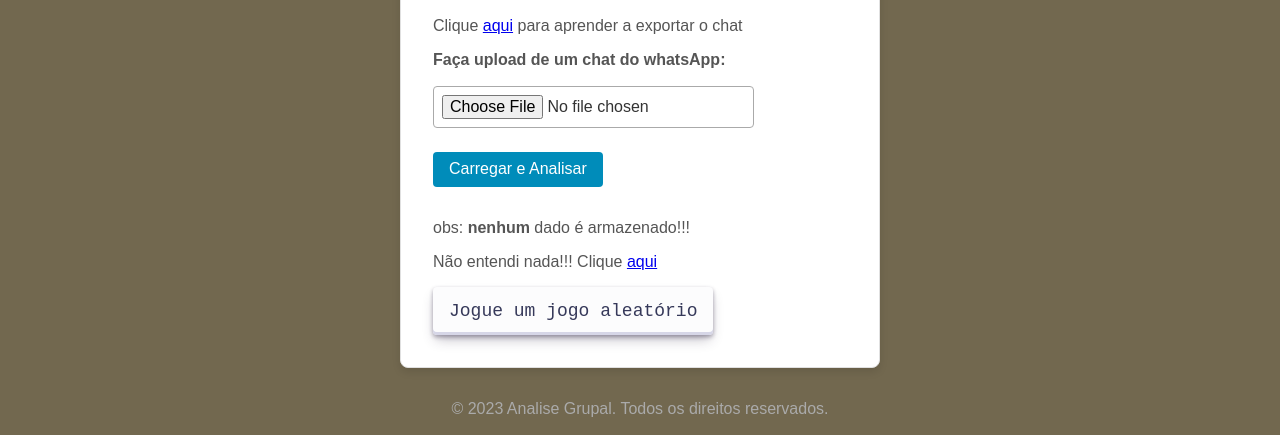
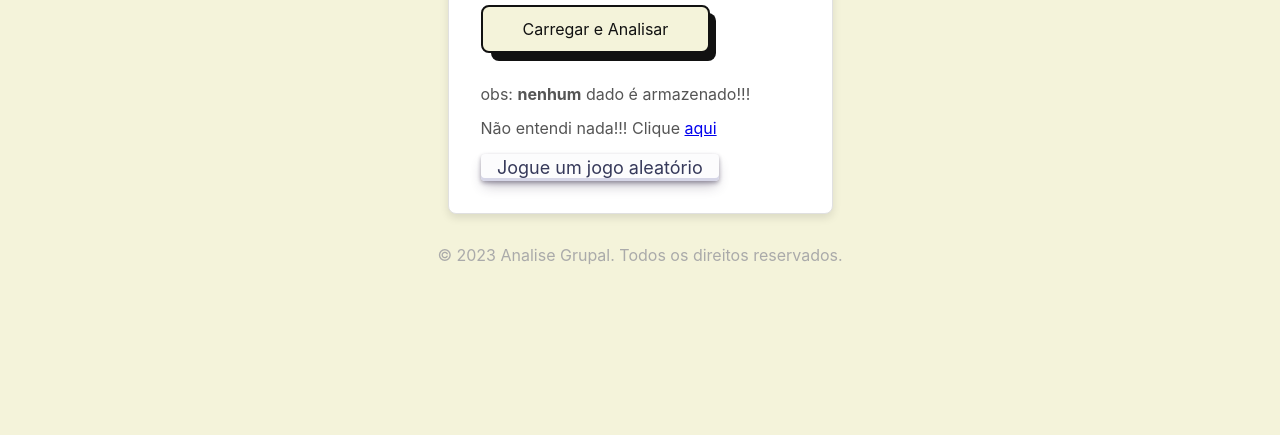
Before and after one commit to fcavalcantirj/analise-grupal-html, a website built with webpack: page index.html in a window 1280 px wide. Shown: the part 492-927 px from the top of the page. After the commit the page ends 800 px from the top, so only its background shows below. Built offline with nearby package versions, Linux system fonts and the light colour scheme.

Commit message:
re styling

```diff
--- a/css/style.css
+++ b/css/style.css
@@ -2,10 +2,10 @@
     margin: 0;
     padding: 0;
     box-sizing: border-box;
-    font-family: Arial, sans-serif;
+    font-family: Inter,sans-serif;
 }
 body {
-    background-color: #72684F;
+    background-color: #F4F3DA;
     font-family: Arial, sans-serif;
     min-height: 100vh;
     display: flex;
@@ -13,7 +13,7 @@ body {
     align-items: center;
     justify-content: center;
 
-    font-family: 'Roboto', sans-serif; /* New font */
+    font-family: Inter,sans-serif; /* New font */
     color: #333; /* Dark grey text for better readability */
 }
 
@@ -29,13 +29,18 @@ form {
     border-radius: 8px;
     box-shadow: 0 4px 8px rgba(0, 0, 0, 0.1);
     width: 100%;
-    max-width: 480px;
+    max-width: 385px;
 
     border: 1px solid #e0e0e0; /* Light border */
 }
 
 img {
     max-width: 100%; /* ensures images are responsive and don't overflow their container */
+    height: auto;
+}
+
+.logo {
+    max-width: 50%; /* ensures images are responsive and don't overflow their container */
     height: auto;
 }
 
@@ -317,7 +322,6 @@ canvas#canvas {
 }
 
 #uploadForm {
-    /* ... other styles ... */
     position: relative;
     z-index: 10;
 }
@@ -334,8 +338,8 @@ canvas#canvas {
   color: #36395A;
   cursor: pointer;
   display: inline-flex;
-  font-family: "JetBrains Mono",monospace;
-  height: 48px;
+  font-family: Inter,sans-serif;
+  height: 27px;
   justify-content: center;
   line-height: 1;
   list-style: none;
@@ -411,3 +415,62 @@ canvas#canvas {
   height: var(--block-size);
   overflow: hidden;
 }
+
+/* CSS */
+.button-56 {
+  align-items: center;
+  background-color: #f4f3da;
+  border: 2px solid #111;
+  border-radius: 8px;
+  box-sizing: border-box;
+  color: #111;
+  cursor: pointer;
+  display: flex;
+  font-family: Inter,sans-serif;
+  font-size: 16px;
+  height: 48px;
+  justify-content: center;
+  line-height: 24px;
+  max-width: 100%;
+  padding: 0 25px;
+  position: relative;
+  text-align: center;
+  text-decoration: none;
+  user-select: none;
+  -webkit-user-select: none;
+  touch-action: manipulation;
+}
+
+.button-56:after {
+  background-color: #111;
+  border-radius: 8px;
+  content: "";
+  display: block;
+  height: 48px;
+  left: 0;
+  width: 100%;
+  position: absolute;
+  top: -2px;
+  transform: translate(8px, 8px);
+  transition: transform .2s ease-out;
+  z-index: -1;
+}
+
+.button-56:hover:after {
+  transform: translate(0, 0);
+}
+
+.button-56:active {
+  background-color: #f8edeb;
+  outline: 0;
+}
+
+.button-56:hover {
+  outline: 0;
+}
+
+@media (min-width: 768px) {
+  .button-56 {
+    padding: 0 40px;
+  }
+}
--- a/index.html
+++ b/index.html
@@ -49,13 +49,14 @@
 <body>
 
   <!-- <h1>Análise Grupal BETA</h1> -->
-  <img src="img/analise_grupal_logo.png">
+  <img class="logo" src="img/analise_grupal_logo.png">
 
   <form id="uploadForm" enctype="multipart/form-data" onsubmit="return showModal('form');">
       <span>Clique <a href="https://tecnoblog.net/responde/whatsapp-salvar-historico-conversa/" target="_blank">aqui</a> para aprender a exportar o chat</span>
       <label for="file">Faça upload de um chat do whatsApp:</label>
       <input type="file" name="file" required id="file" accept=".txt,.zip">
-      <input type="submit" value="Carregar e Analisar">
+      <!-- <input type="submit" value="Carregar e Analisar"> -->
+      <button class="button-56" role="button" type="submit">Carregar e Analisar</button>
       <span style="margin-top: 2rem;">obs: <b>nenhum</b> dado é armazenado!!!</span>
       <span>Não entendi nada!!! Clique <a href="about.html" onclick="trackEvent('about', 'AnaliseGrupal', 'about_clicked', 1);">aqui</a></span>
       <button class="button-30" role="button" onclick="event.preventDefault(); playRandomGame();">Jogue um jogo aleatório</button>
```
Also changed, not shown: about.html (+3 -13 lines), analise_grupal_logo.png, android-chrome-192x192.png, android-chrome-512x512.png, apple-touch-icon.png, favicon-16x16.png, favicon-32x32.png, favicon.ico, img/analise_grupal_logo.png, img/analise_grupal_logo_old.png (added).
